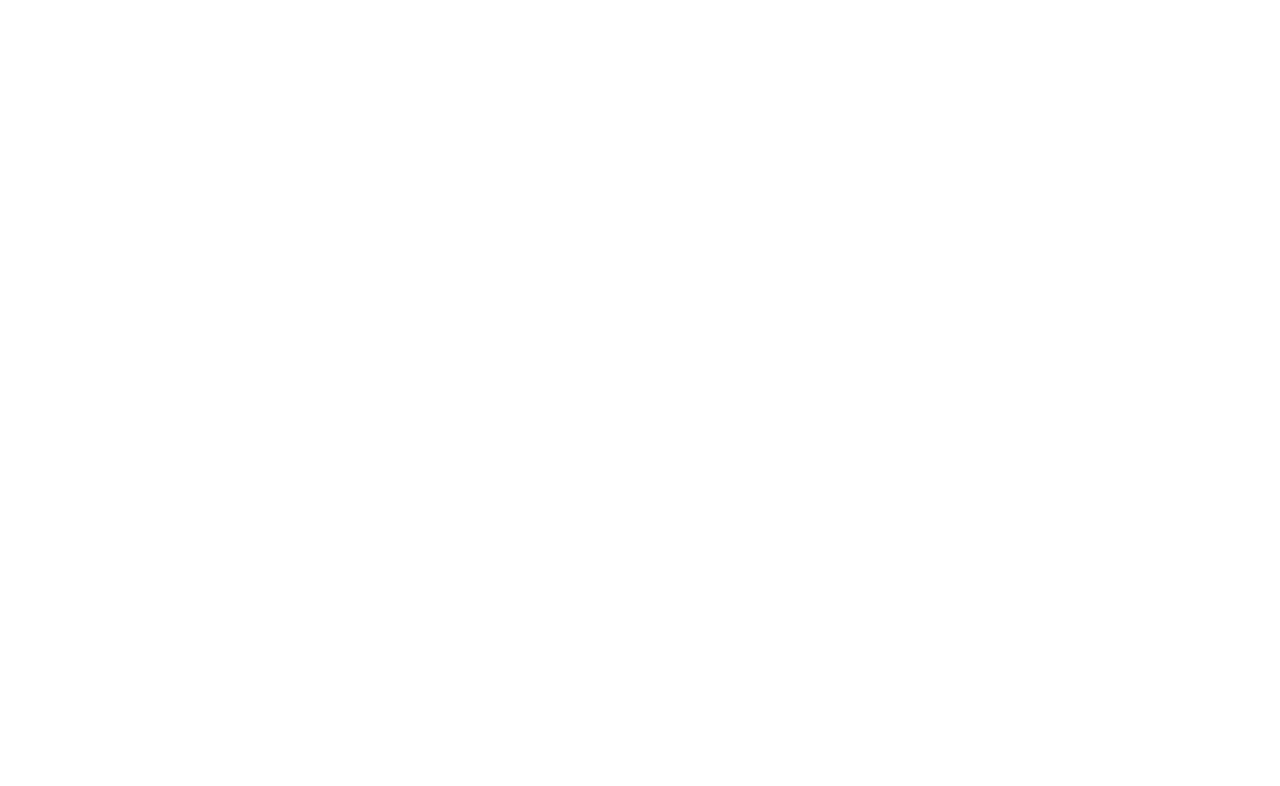
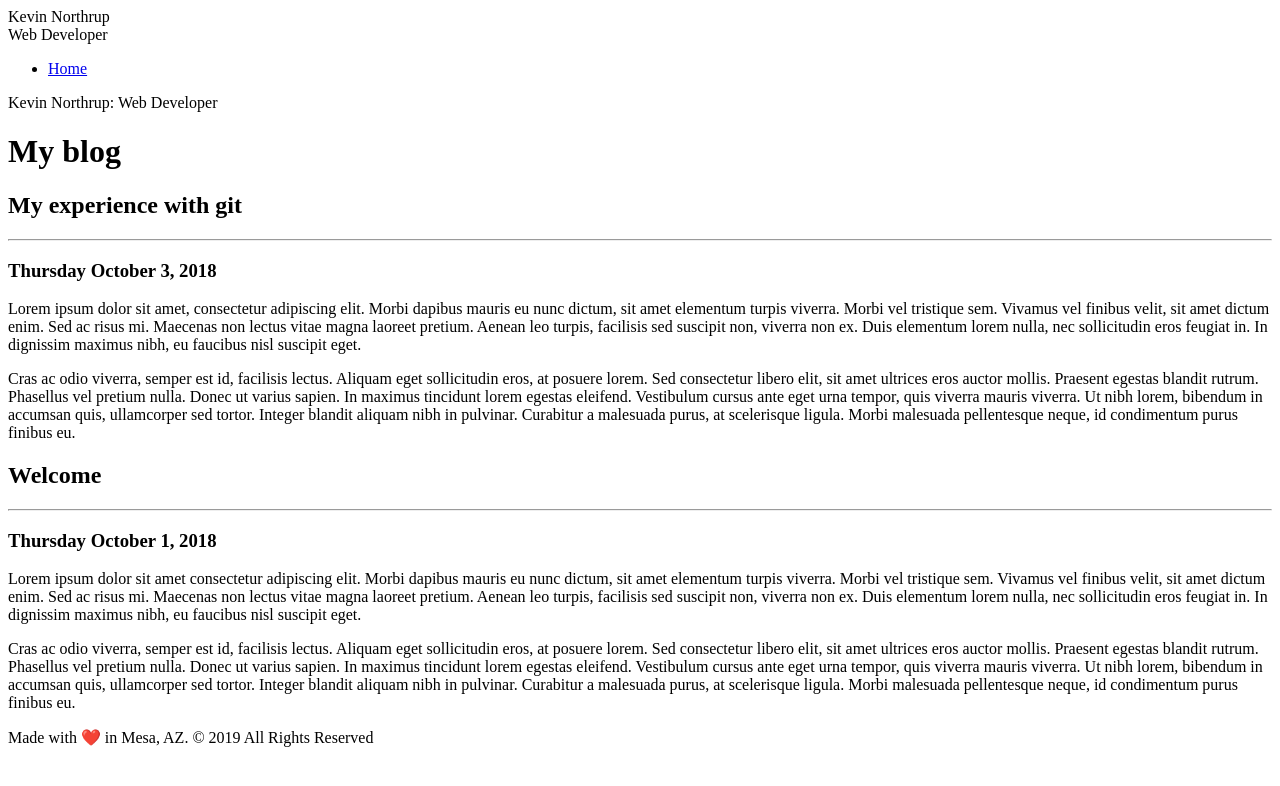
Before and after one commit to knorthrup83/personal-blog2, a plain HTML site: page index.html in a window 1280 px wide. Drawn offline with Linux system fonts and the light colour scheme.

Commit message:
Add required HTML elements to the blog page skeleton.

```diff
--- a/index.html
+++ b/index.html
@@ -7,6 +7,74 @@
   <title>Kevin Northrup - Web Developer</title>
 </head>
 <body>
+ <div class="parent">
+   <div class="wrapper">
+    <nav>
+      <div class="inner-wrap">
+        <div class="site-header">Kevin Northrup</div>
+        <div class="site-subheader">Web Developer</div>
+        <ul class="site-navigation">
+          <li><a href="index.html">Home</a></li>
+        </ul>
+      </div>
+    </nav>
+    <main>
+      <div class="menu">
+       <div class="menu-icon" id="sidebarCollapse">
+         <span class="mobile-header">Kevin Northrup: Web Developer</span>
+       </div>
+      </div>
 
+      <h1>My blog</h1>
+      <article>
+       <h2>My experience with git</h2>
+       <hr />
+       <h3>Thursday October 3, 2018</h3>
+       <p>
+         Lorem ipsum dolor sit amet, consectetur adipiscing elit. Morbi dapibus mauris eu nunc
+         dictum, sit amet elementum turpis viverra. Morbi vel tristique sem. Vivamus vel finibus velit, sit amet
+         dictum enim. Sed ac risus mi. Maecenas non lectus vitae magna laoreet pretium. Aenean leo turpis, facilisis
+         sed suscipit non, viverra non ex. Duis elementum lorem nulla, nec sollicitudin eros feugiat in. In
+         dignissim maximus nibh, eu faucibus nisl suscipit eget.
+       </p>
+       <p>
+         Cras ac odio viverra, semper est id, facilisis lectus. Aliquam eget sollicitudin eros, at posuere lorem.
+         Sed consectetur libero elit, sit amet ultrices eros auctor mollis. Praesent egestas blandit rutrum. Phasellus vel pretium nulla. Donec ut varius sapien. In maximus tincidunt lorem egestas eleifend. Vestibulum cursus ante
+         eget urna tempor, quis viverra mauris viverra. Ut nibh lorem, bibendum in accumsan quis, ullamcorper sed
+         tortor. Integer blandit aliquam nibh in pulvinar. Curabitur a malesuada purus, at scelerisque ligula. Morbi
+         malesuada pellentesque neque, id condimentum purus finibus eu.
+       </p>
+      </article>
+
+      <article>
+       <h2>Welcome</h2>
+       <hr />
+       <h3>Thursday October 1, 2018</h3>
+       <p>
+         Lorem ipsum dolor sit amet consectetur adipiscing elit. Morbi dapibus mauris eu nunc
+         dictum, sit amet elementum turpis viverra. Morbi vel tristique sem. Vivamus vel finibus velit, sit amet
+         dictum enim. Sed ac risus mi. Maecenas non lectus vitae magna laoreet pretium. Aenean leo turpis, facilisis
+         sed suscipit non, viverra non ex. Duis elementum lorem nulla, nec sollicitudin eros feugiat in. In
+         dignissim
+         maximus nibh, eu faucibus nisl suscipit eget.
+       </p>
+       <p>
+         Cras ac odio viverra, semper est id, facilisis lectus. Aliquam eget sollicitudin eros, at posuere lorem.
+         Sed
+         consectetur libero elit, sit amet ultrices eros auctor mollis. Praesent egestas blandit rutrum. Phasellus
+         vel
+         pretium nulla. Donec ut varius sapien. In maximus tincidunt lorem egestas eleifend. Vestibulum cursus ante
+         eget urna tempor, quis viverra mauris viverra. Ut nibh lorem, bibendum in accumsan quis, ullamcorper sed
+         tortor. Integer blandit aliquam nibh in pulvinar. Curabitur a malesuada purus, at scelerisque ligula. Morbi
+         malesuada pellentesque neque, id condimentum purus finibus eu.
+       </p>
+      </article>
+
+      <footer>
+        Made with ❤️ in Mesa, AZ. © 2019 All Rights Reserved
+      </footer>
+    </main>
+   </div>
+ </div>
 </body>
 </html>
```
